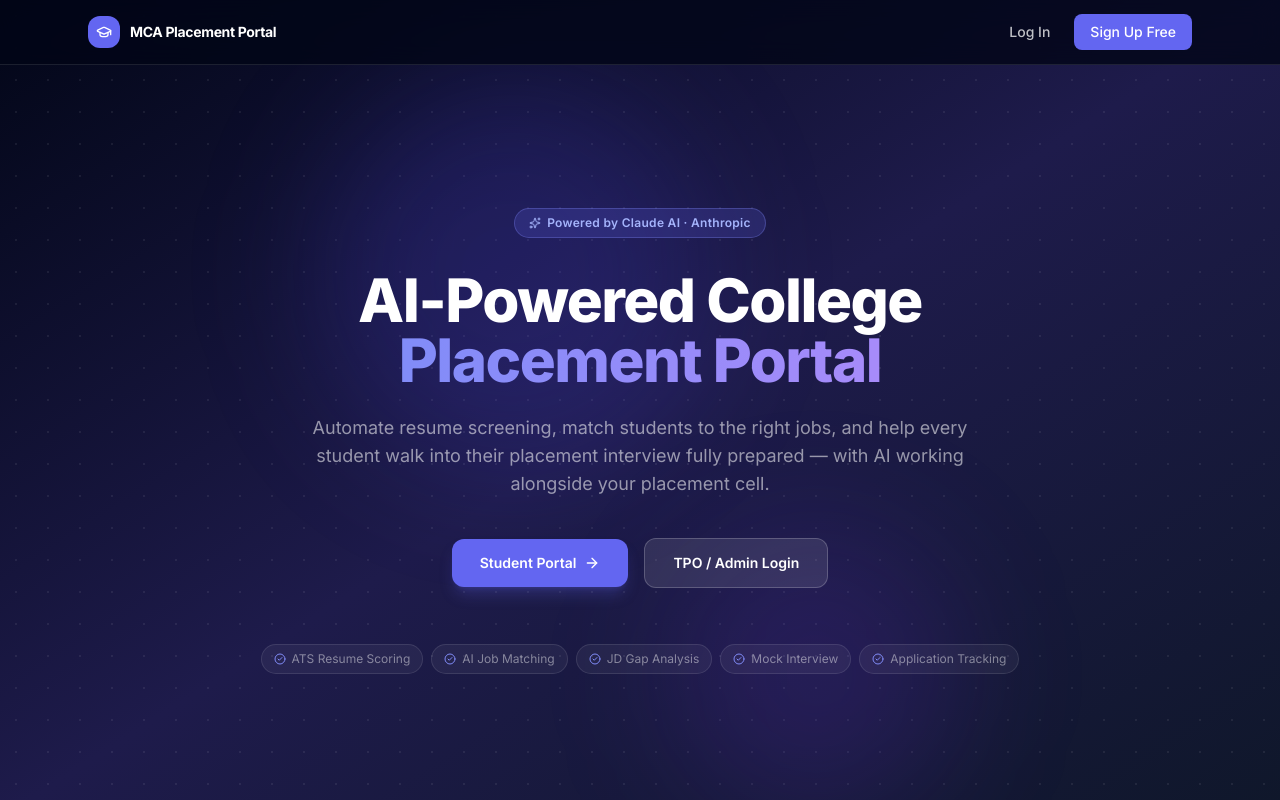
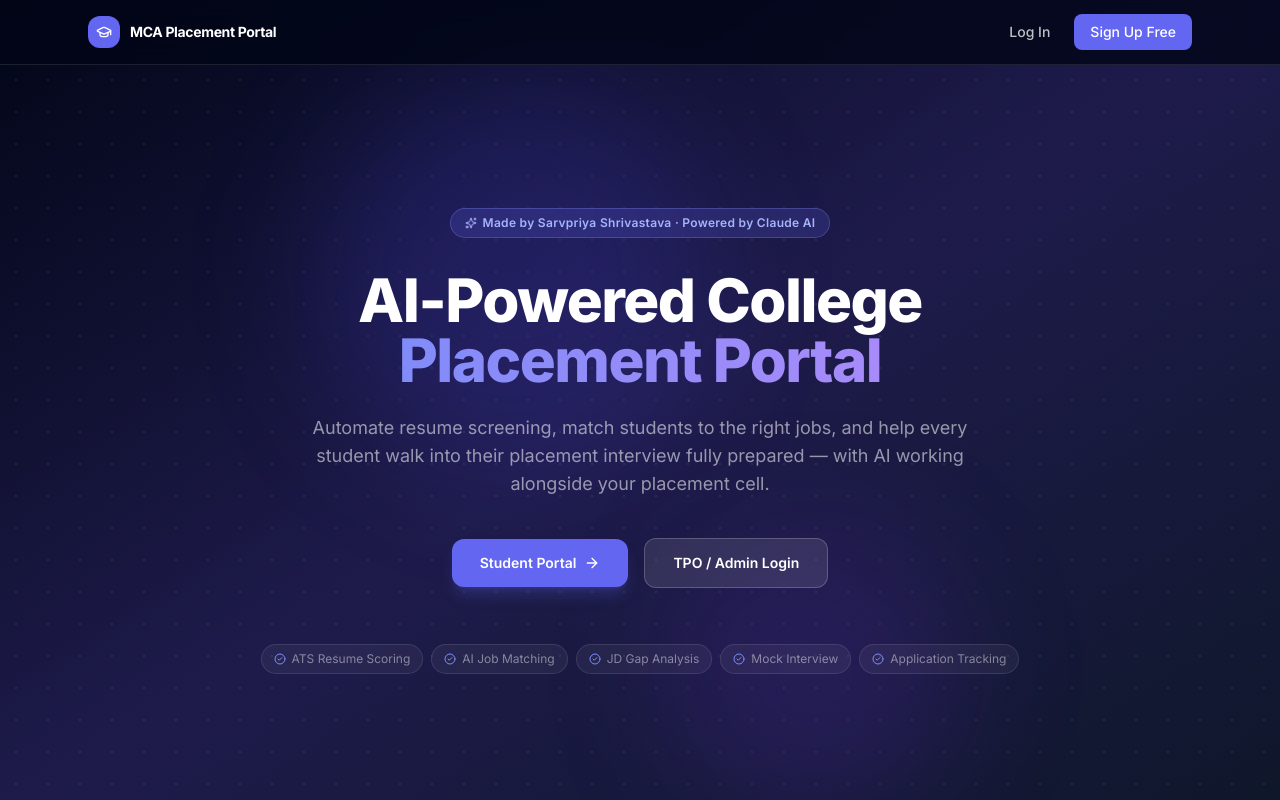
Before and after one commit to 1mayan1/placement-portal, a Next.js app: page / in a window 1280 px wide. Shown: the top 800 px of the page. Built offline with nearby package versions, Linux system fonts and the light colour scheme; no server answers.

Commit message:
Update landing page text

```diff
--- a/src/app/page.tsx
+++ b/src/app/page.tsx
@@ -128,7 +128,7 @@ export default async function LandingPage() {
           {/* AI badge */}
           <div className="inline-flex items-center gap-1.5 bg-indigo-500/20 border border-indigo-400/30 text-indigo-300 text-xs font-semibold px-3.5 py-1.5 rounded-full mb-8 tracking-wide">
             <Sparkles className="w-3 h-3" />
-            Powered by Claude AI · Anthropic
+            Made by Sarvpriya Shrivastava · Powered by Claude AI
           </div>
 
           <h1 className="text-4xl sm:text-5xl lg:text-6xl font-extrabold text-white leading-[1.1] tracking-tight mb-6">
```
